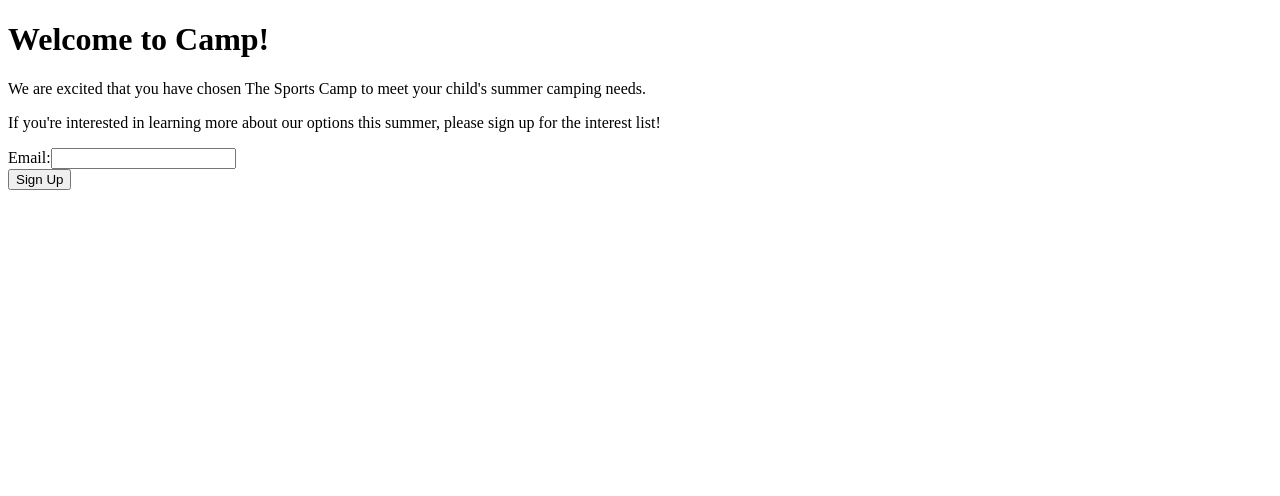
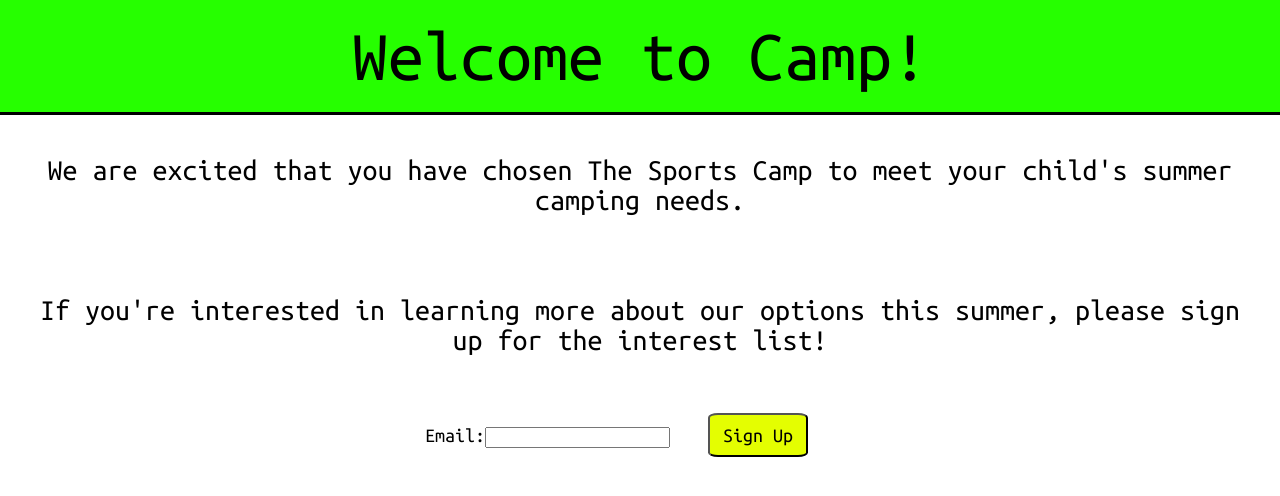
Before and after one commit to saraiba33/summer-camp, a plain HTML site: page index.html in a window 1280 px wide. Drawn offline with nearby package versions, Linux system fonts and the light colour scheme.

Commit message:
Add style

```diff
--- /dev/null
+++ b/index.css
@@ -0,0 +1,49 @@
+@import url('https://fonts.googleapis.com/css2?family=Ubuntu+Mono&display=swap');
+
+body {
+    font-family: 'Ubuntu Mono', monospace;
+}
+
+header {
+    font-size: 72px;
+    text-align: center;
+    padding: 20px;
+    background-color: hsl(111, 100%, 50%);
+    border-bottom: solid 3px black;
+}
+
+.content {
+    text-align: center;
+    font-size: 30px;
+    padding: 40px;
+}
+
+form {
+    padding: 30px;
+    align-items: center;
+    font-size: 20px;
+}
+
+button {
+    width: 100px;
+    padding: 10px;
+    background-color: hsl(66, 99%, 50%);
+    border-radius: 10%;
+    text-align: center;
+    font-family: 'Ubuntu Mono', monospace;
+    font-size: 20px;
+}
+
+.input {
+    display: inline-block;
+    text-align: right;
+    width: 50%;
+
+}
+
+.action {
+    display: inline-block;
+    text-align: center;
+}
+
+main
--- a/index.html
+++ b/index.html
@@ -5,6 +5,9 @@
     <meta http-equiv="X-UA-Compatible" content="IE=edge">
     <meta name="viewport" content="width=device-width, initial-scale=1.0">
     <title>Summer Camp</title>
+    <link rel="stylesheet" href="https://cdnjs.cloudflare.com/ajax/libs/meyer-reset/2.0/reset.min.css">
+    <link rel="stylesheet" href="index.css">
+</head>
 <body>
     <header>
         <h1>Welcome to Camp!</h1>
```
